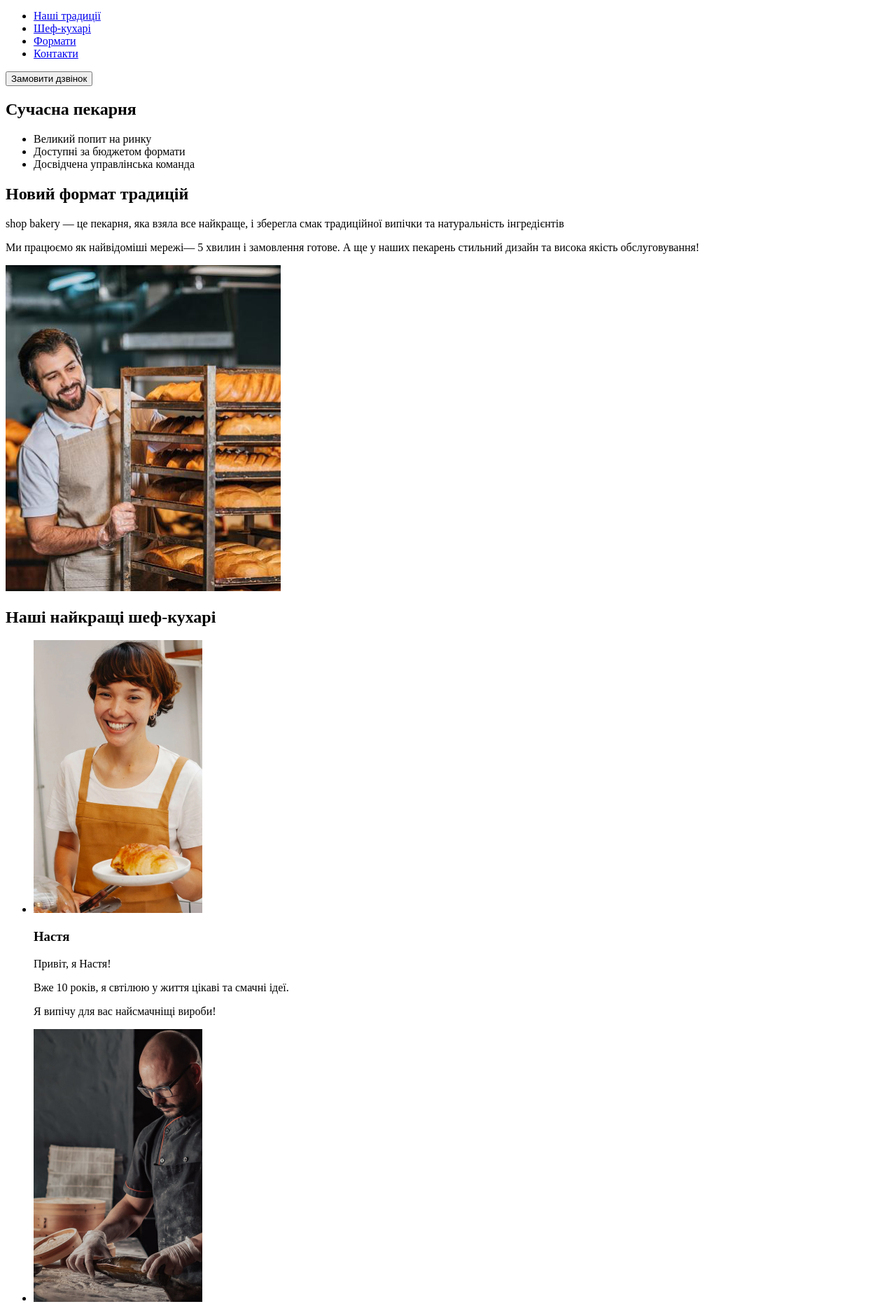
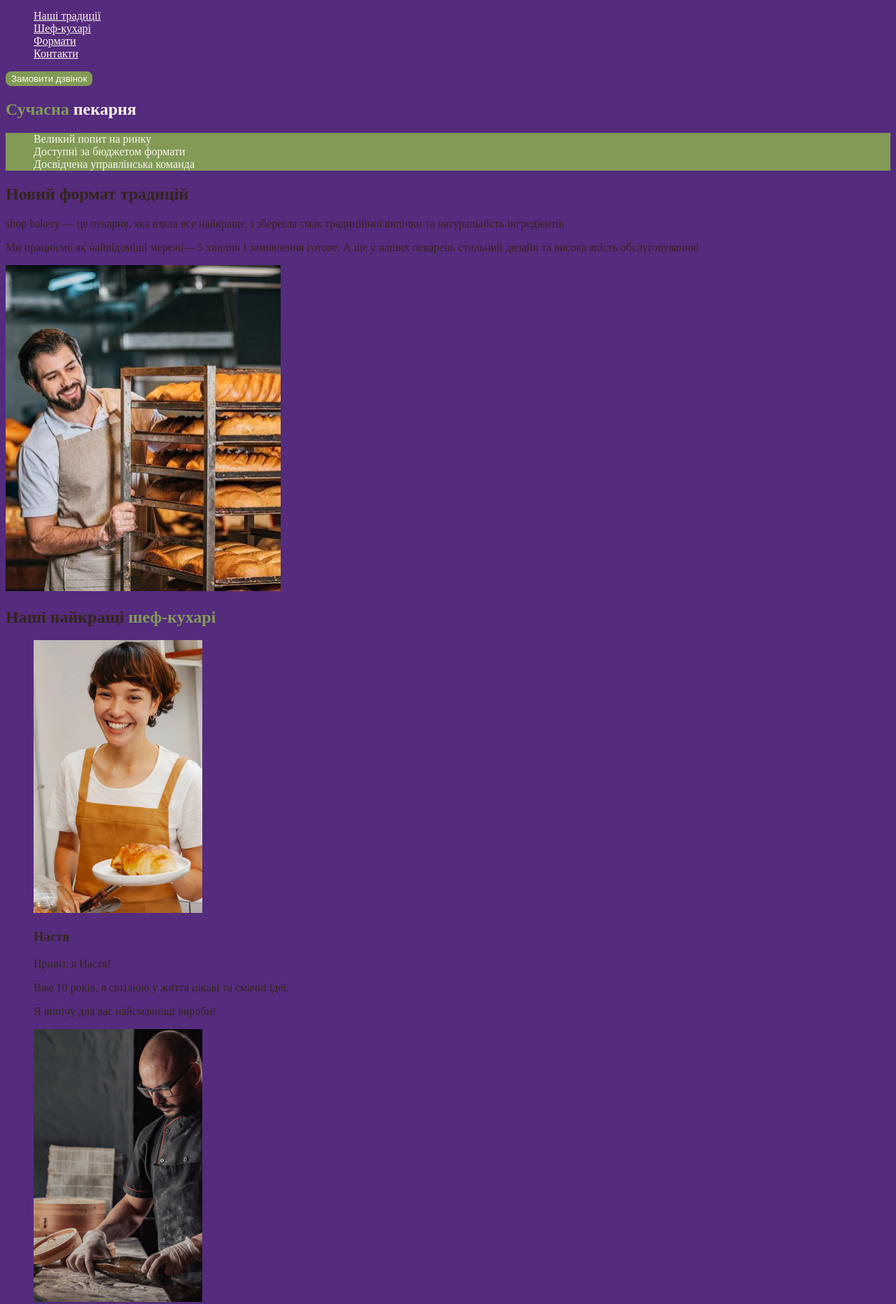
Before and after one commit to Baylovka/shop-bakery, a plain HTML site: page index.html in a window 1280 px wide. Shown: the part 60-1924 px from the top of the page at 70% size. Drawn offline with Linux system fonts and the light colour scheme.

Commit message:
add styles.css

```diff
--- /dev/null
+++ b/css/styles.css
@@ -0,0 +1,72 @@
+:root {
+    --color-primary-dark: #31261A;
+    --color-primary-light: #FAF4EA;
+    --color-primary-green: #819B57;
+    --color-secondary-green:#465929;
+    --color-secondary-dark: #A18268;
+    --color-secondary-light: #CFCFBC;
+}
+/* Base */
+body {
+    color: var(--color-primary-dark);
+}
+ul {
+   list-style-type: none;
+}
+
+/* Button */
+.button {
+    color: var(--color-primary-light);
+    border-radius: 8px;
+    border: 2px solid var(--color-primary-green);
+    background-color: var(--color-primary-green);
+    cursor: pointer;
+}
+
+.button:hover {
+    background-color: transparent;
+    color: #465929;
+}
+
+/* Link */
+.link {
+    color: var(--color-primary-light);
+}
+
+.link:hover {
+    color: var(--color-primary-green);
+}
+
+/* Main section */
+.main-title {
+    color: var(--color-primary-light);
+}
+
+.main-title .accent {
+    color: var(--color-primary-green);
+}
+
+/* Advantages section */
+.advantages-list {
+    color: var(--color-primary-light);
+    background-color: var(--color-primary-green);
+}
+
+.section-title .accent {
+    color: var(--color-primary-green);
+}
+
+
+
+
+
+
+
+
+
+
+
+
+body {
+    background-color: rgb(85, 43, 125);
+}
--- a/index.html
+++ b/index.html
@@ -5,34 +5,35 @@
     <meta charset="UTF-8">
     <meta name="viewport" content="width=device-width, initial-scale=1.0">
     <title>Сучасна пекарня</title>
+    <link rel="stylesheet" href="./css/styles.css">
 </head>
 
 <body>
     <header>
         <nav>
-            <a href="#">
+            <a href="./index.html">
                 <img src="./images/logo.svg" alt="Логотип сучасної пекарні">
             </a>
             <ul>
-                <li><a href="#">Наші традиції</a></li>
-                <li><a href="#">Шеф-кухарі</a></li>
-                <li><a href="#">Формати</a></li>
-                <li><a href="#">Контакти</a></li>
+                <li><a class="link" href="#traditions-section">Наші традиції</a></li>
+                <li><a class="link" href="#chefs-section">Шеф-кухарі</a></li>
+                <li><a class="link" href="#formats-section">Формати</a></li>
+                <li><a class="link" href="#contact-section">Контакти</a></li>
             </ul>
         </nav>
-        <button type="button">Замовити дзвінок</button>
+        <button type="button" class="button">Замовити дзвінок</button>
     </header>
     <main>
         <section>
-            <h1>Сучасна пекарня</h1>
+            <h1 class="main-title"><span class="accent">Сучасна</span> пекарня</h1>
         </section>
-        <section>
-            <ul>
+        <section id="traditions-section">
+            <ul class="advantages-list">
                 <li>Великий попит на ринку </li>
                 <li>Доступні за бюджетом формати</li>
                 <li>Досвідчена управлінська команда</li>
             </ul>
-            <h2>Новий формат традицій</h2>
+            <h2 class="section-title">Новий формат традицій</h2>
             <p>
                 <span>shop bakery</span> — це пекарня, яка взяла все найкраще, і зберегла смак традиційної випічки та
                 натуральність інгредієнтів
@@ -43,8 +44,8 @@
             </p>
             <img src="./images/baker-man.jpg" alt="Пекар">
         </section>
-        <section>
-            <h2>Наші найкращі шеф-кухарі</h2>
+        <section id="chefs-section">
+            <h2 class="section-title">Наші найкращі <span class="accent">шеф-кухарі</span></h2>
             <ul>
                 <li>
                     <article>
@@ -68,8 +69,8 @@
                 </li>
             </ul>
         </section>
-        <section>
-            <h2>Формати</h2>
+        <section id="formats-section">
+            <h2 class="section-title">Формати</h2>
             <ul>
                 <li>
                     <article>
@@ -100,20 +101,21 @@
                 </li>
             </ul>
         </section>
-        <section>
-            <h2>Приєднуйся до мережі пекарень</h2>
+        <section id="contact-section">
+            <h2 class="section-title">Приєднуйся до мережі пекарень</h2>
+            <iframe src="https://www.google.com/maps/embed?pb=!1m18!1m12!1m3!1d2540.1640531314047!2d30.491233500000003!3d50.4566697!2m3!1f0!2f0!3f0!3m2!1i1024!2i768!4f13.1!3m3!1m2!1s0x40d4ce637bfe1717%3A0x5370c2254ad1b952!2z0YPQuy4g0KHQtdGH0LXQstGL0YUg0KHRgtGA0LXQu9GM0YbQvtCyLCA1NCwg0JrQuNC10LIsIDAyMDAw!5e0!3m2!1sru!2sua!4v1701440179608!5m2!1sru!2sua" width="600" height="595" style="border:0;" allowfullscreen="" loading="lazy" referrerpolicy="no-referrer-when-downgrade"></iframe>
         </section>
     </main>
     <footer>
         <nav>
-            <a href="#">
+            <a href="./index.html">
                 <img src="./images/logo.svg" alt="Логотип сучасної пекарні">
             </a>
             <ul>
-                <li><a href="#">Наші традиції</a></li>
-                <li><a href="#">Шеф-кухарі</a></li>
-                <li><a href="#">Формати</a></li>
-                <li><a href="#">Контакти</a></li>
+                <li><a href="#traditions-section">Наші традиції</a></li>
+                <li><a href="#chefs-section">Шеф-кухарі</a></li>
+                <li><a href="#formats-section">Формати</a></li>
+                <li><a href="#contact-section">Контакти</a></li>
             </ul>
         </nav>
         <nav>
@@ -130,7 +132,7 @@
                     <li><a href="#">instagram</a></li>
                 </ul>
                 <a href="#" target="_blank">Політика конфіденційності</a>
-                <p>© 2022 Дані захищені</p>
+                <p>&copy; 2022 Дані захищені</p>
             </address>
         </nav>
     </footer>
```
